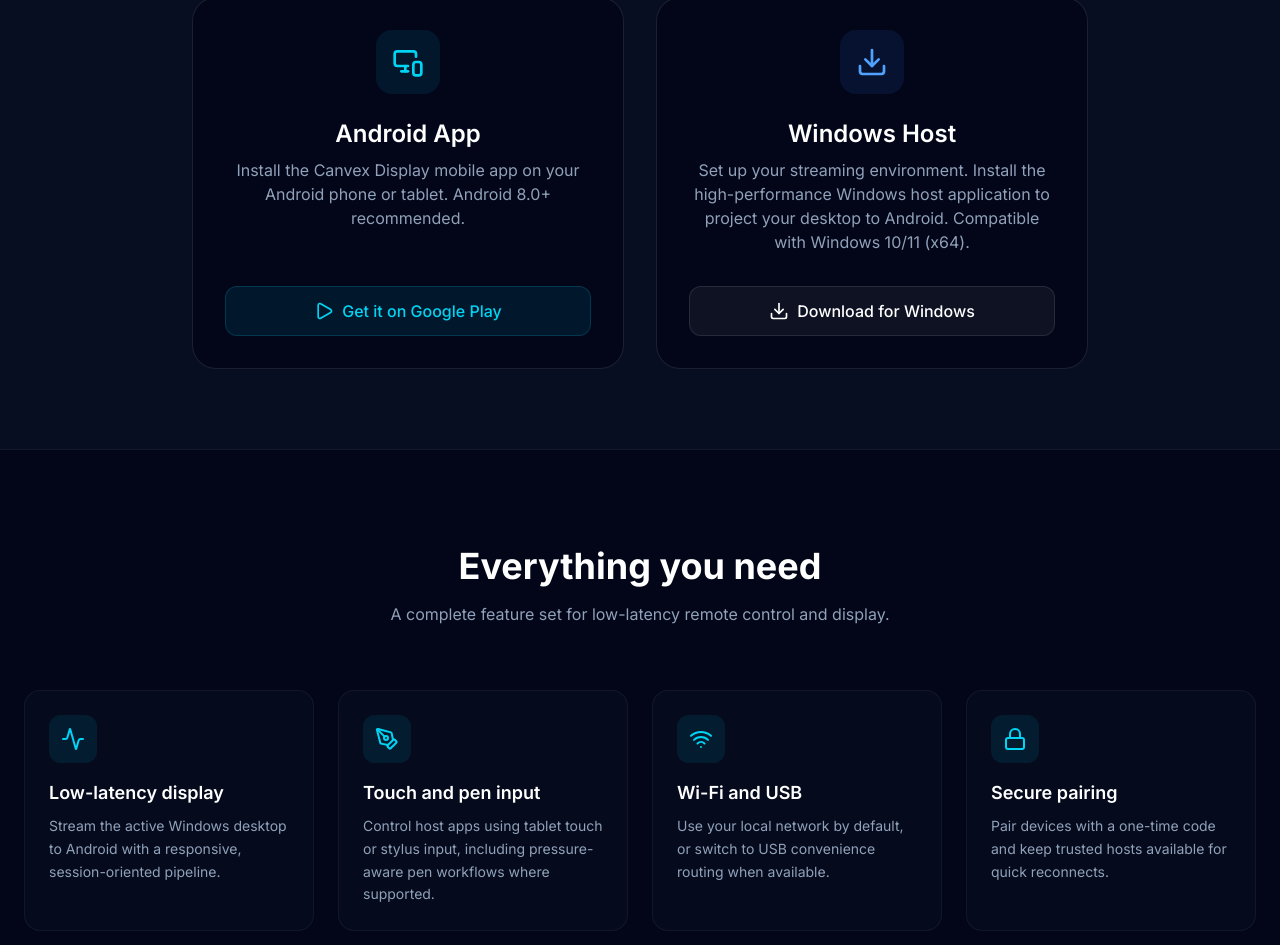
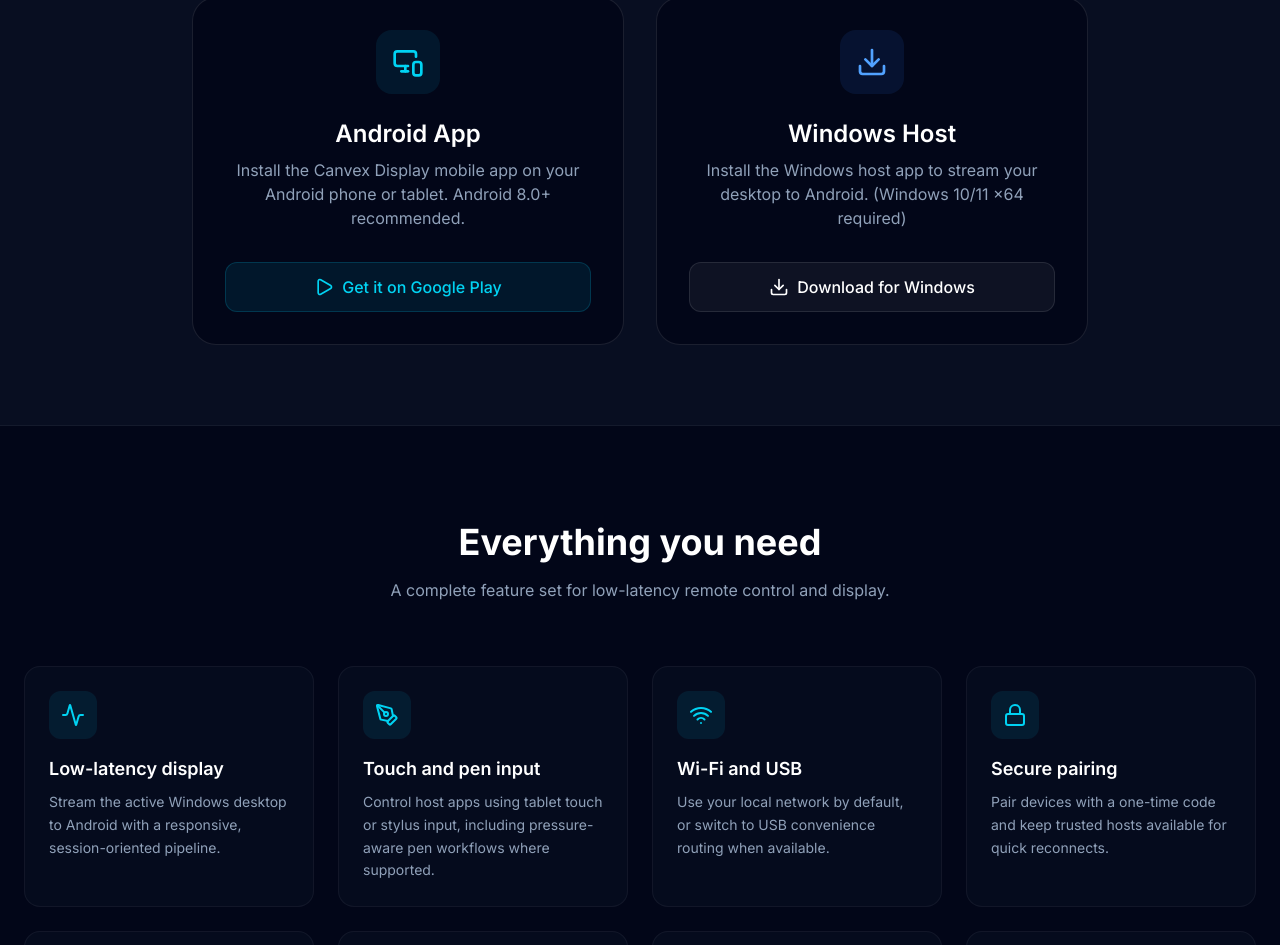
Before and after one commit to mtgsoftworks/canvex-display-web, a Next.js app: page / in a window 1280 px wide. Shown: the part 1199-2144 px from the top of the page. Built offline with nearby package versions, Linux system fonts and the light colour scheme.

Commit message:
Docs: Update and professionalize README.md

```diff
--- a/app/page.tsx
+++ b/app/page.tsx
@@ -122,7 +122,7 @@
               </div>
               <h3 className="text-2xl font-display font-semibold text-white mb-2">Windows Host</h3>
               <p className="text-slate-400 mb-8 flex-grow">
-                Set up your streaming environment. Install the high-performance Windows host application to project your desktop to Android. Compatible with Windows 10/11 (x64).
+                Install the Windows host app to stream your desktop to Android. (Windows 10/11 x64 required)
               </p>
               <a
                 href="/downloads/CanvexDisplay_Setup_0.3.0.msi"
```
Also changed, not shown: 1 other file (tests, documents, lock files or other folders).
